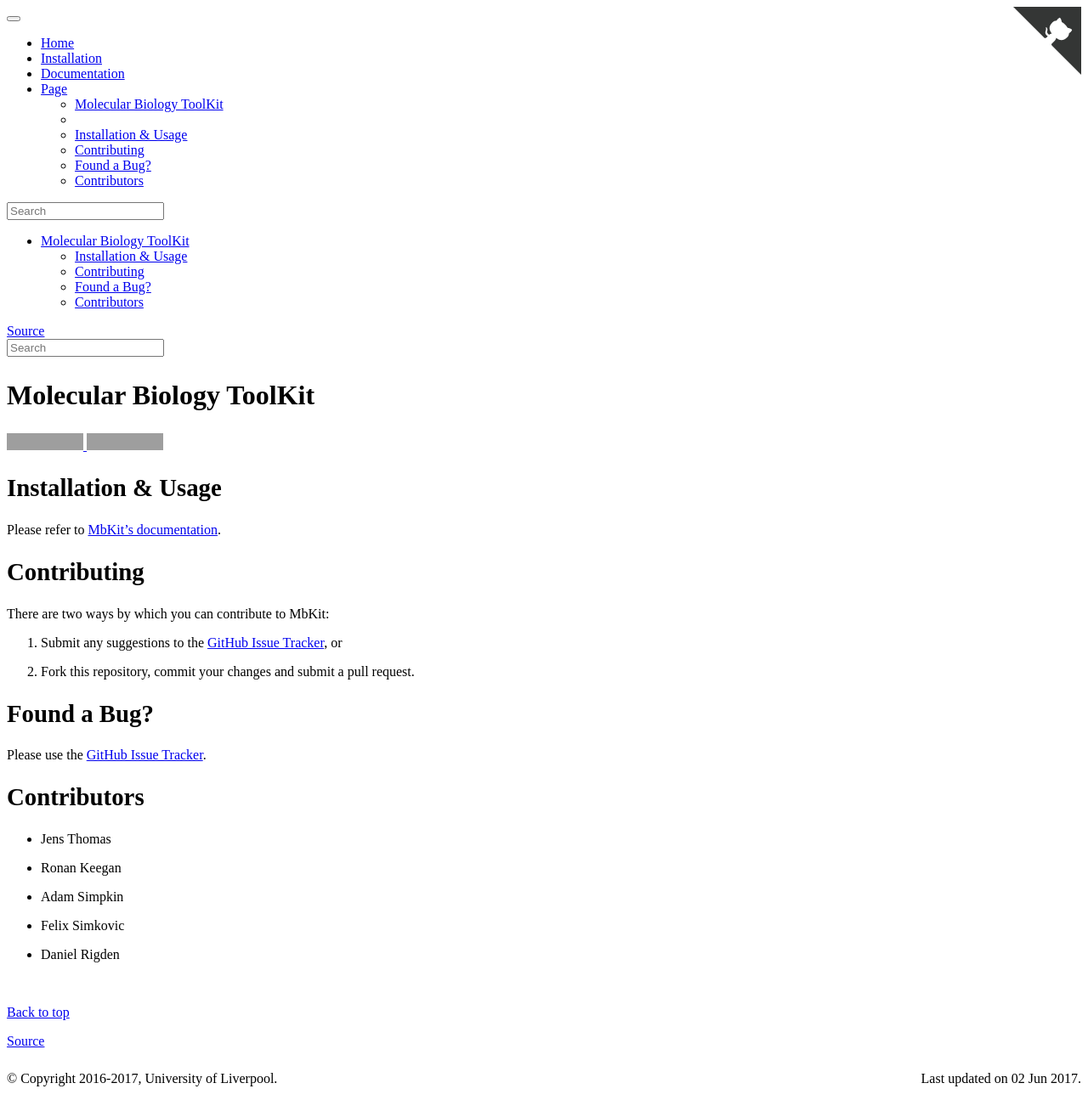
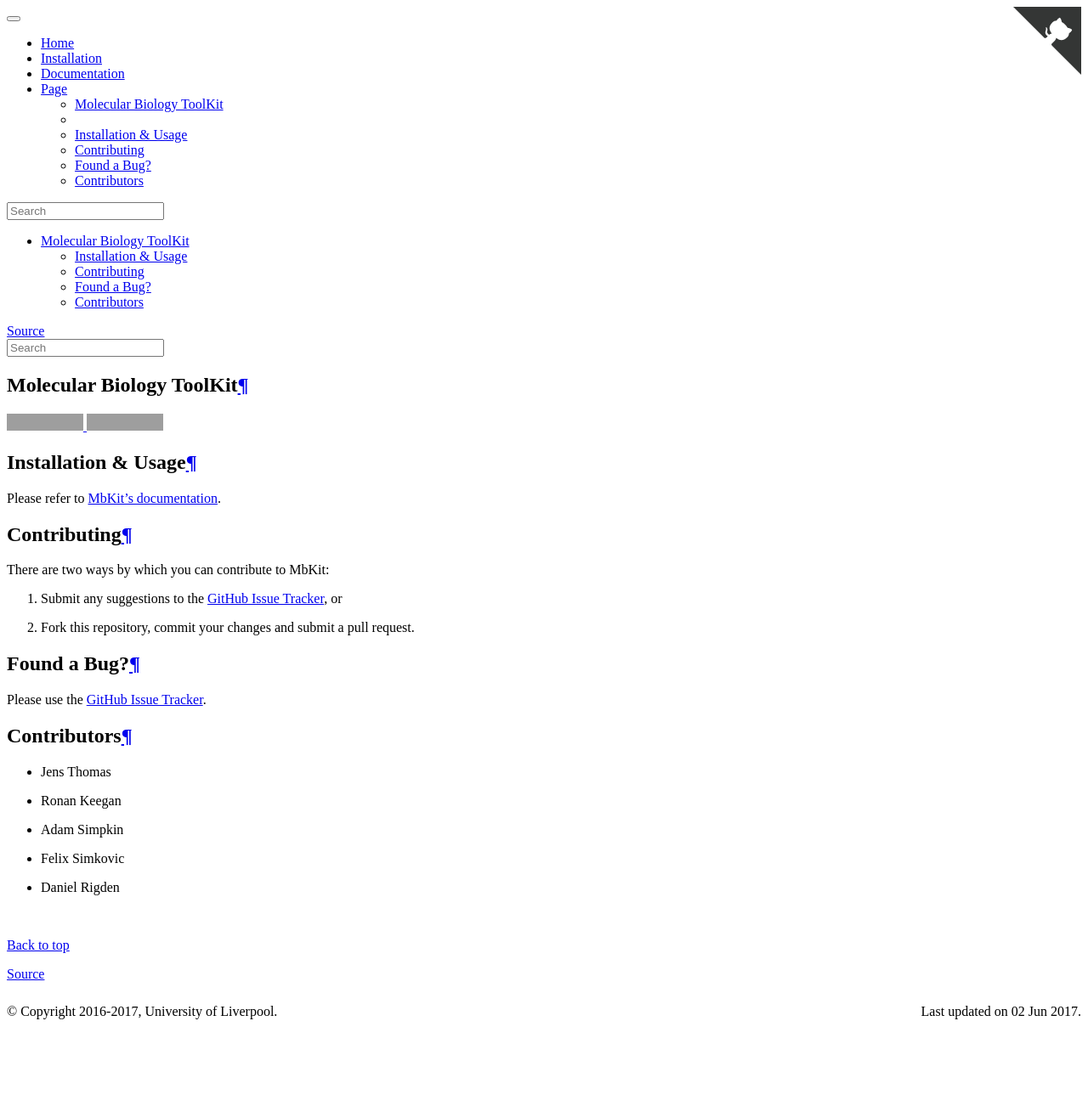
Before and after one commit to fsimkovic/mxkit, a Sphinx documentation site: the page built from docs/index.rst, in a window 1280 px wide. Shown: the whole page at 85% size. Built offline with Sphinx 7.4.7, drawn with Linux system fonts in a browser that asks for light colours; after the commit the page ends 1236 px from its top, so only the background shows below that; grey boxes are pictures that could not be loaded.

Commit message:
another attempt to fix docs

```diff
--- a/docs/conf.py
+++ b/docs/conf.py
@@ -197,10 +197,13 @@
 # given in html_static_path
 html_style = 'custom.css'
 
+def setup(app):
+    app.add_stylesheet("custom.css")
+
 # Add any paths that contain custom static files (such as style sheets) here,
 # relative to this directory. They are copied after the builtin static files,
 # so a file named "default.css" will overwrite the builtin "default.css".
-html_static_path = ["_static"]
+#html_static_path = ["_static"]
 
 # Add any extra paths that contain custom files (such as robots.txt or
 # .htaccess) here, relative to this directory. These files are copied
@@ -343,6 +346,3 @@
 
 # If true, do not generate a @detailmenu in the "Top" node's menu.
 #texinfo_no_detailmenu = False
-
-def setup(app):
-    app.add_stylesheet("custom.css")
```
